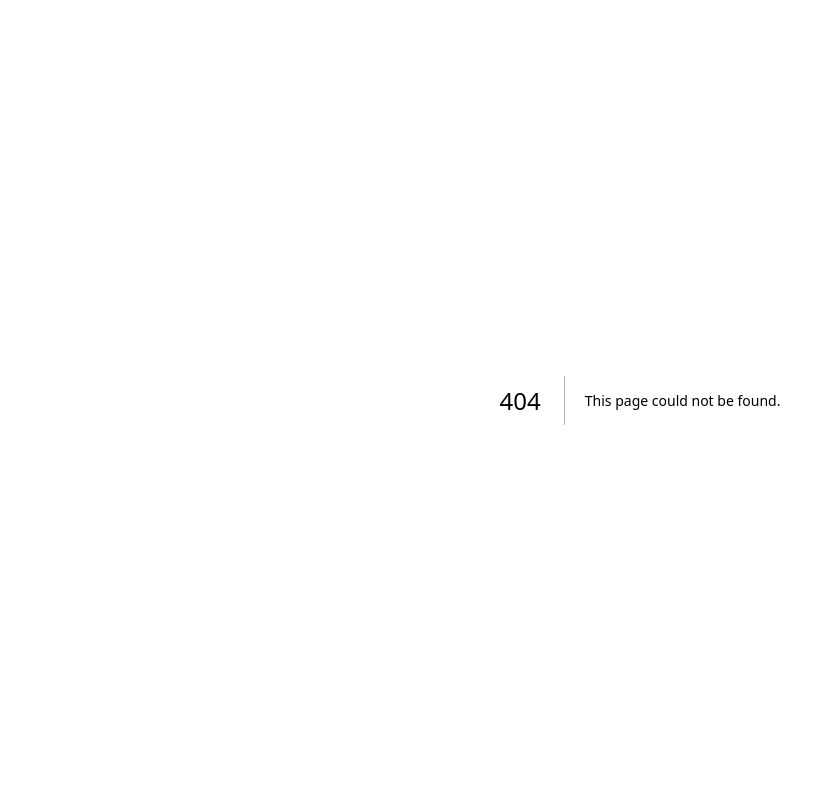
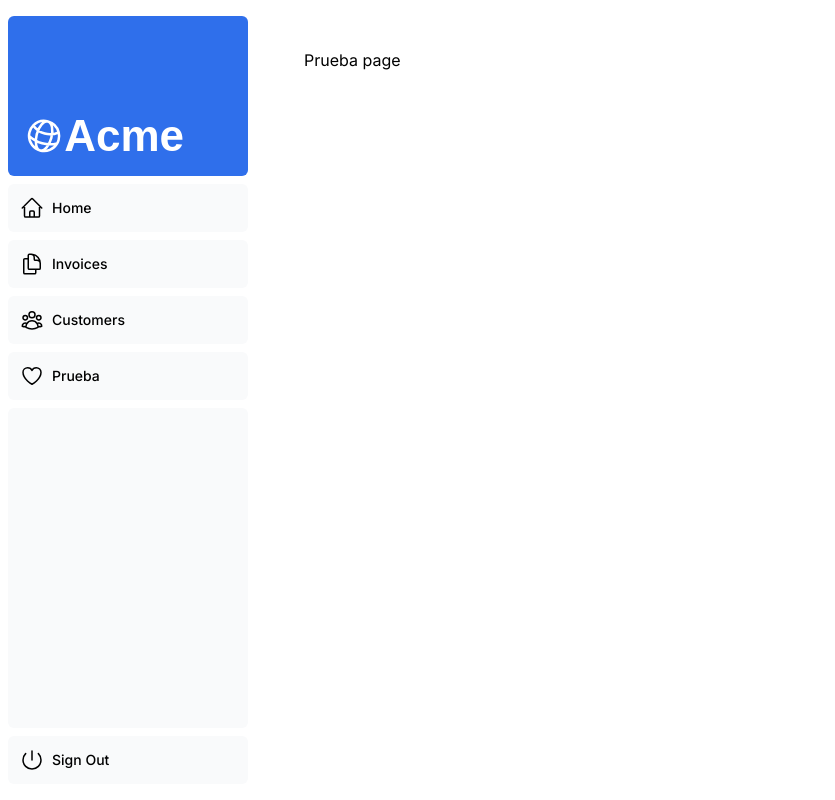
Before and after one commit to DaniaGarciaM/nextjs-dashboard, a Next.js app: page /dashboard/prueba in a window 1280 px wide. Before the commit this address had no page. Shown: the whole page, without its empty margins (0-835 px from the left). Built offline with nearby package versions, Linux system fonts and the light colour scheme; a web font is replaced by a local one.

Commit message:
Practica añadiendo a sidenav un nuevo navlink

```diff
--- /dev/null
+++ b/app/dashboard/prueba/page.tsx
@@ -0,0 +1,3 @@
+export default function Page() {
+    return <p>Prueba page</p>
+}
--- a/app/ui/dashboard/nav-links.tsx
+++ b/app/ui/dashboard/nav-links.tsx
@@ -2,6 +2,7 @@ import {
   UserGroupIcon,
   HomeIcon,
   DocumentDuplicateIcon,
+  HeartIcon,
 } from '@heroicons/react/24/outline';
 
 // Map of links to display in the side navigation.
@@ -14,6 +15,7 @@ const links = [
     icon: DocumentDuplicateIcon,
   },
   { name: 'Customers', href: '/dashboard/customers', icon: UserGroupIcon },
+  { name: 'Prueba' , href:'/dashboard/prueba', icon: HeartIcon}
 ];
 
 export default function NavLinks() {
```
